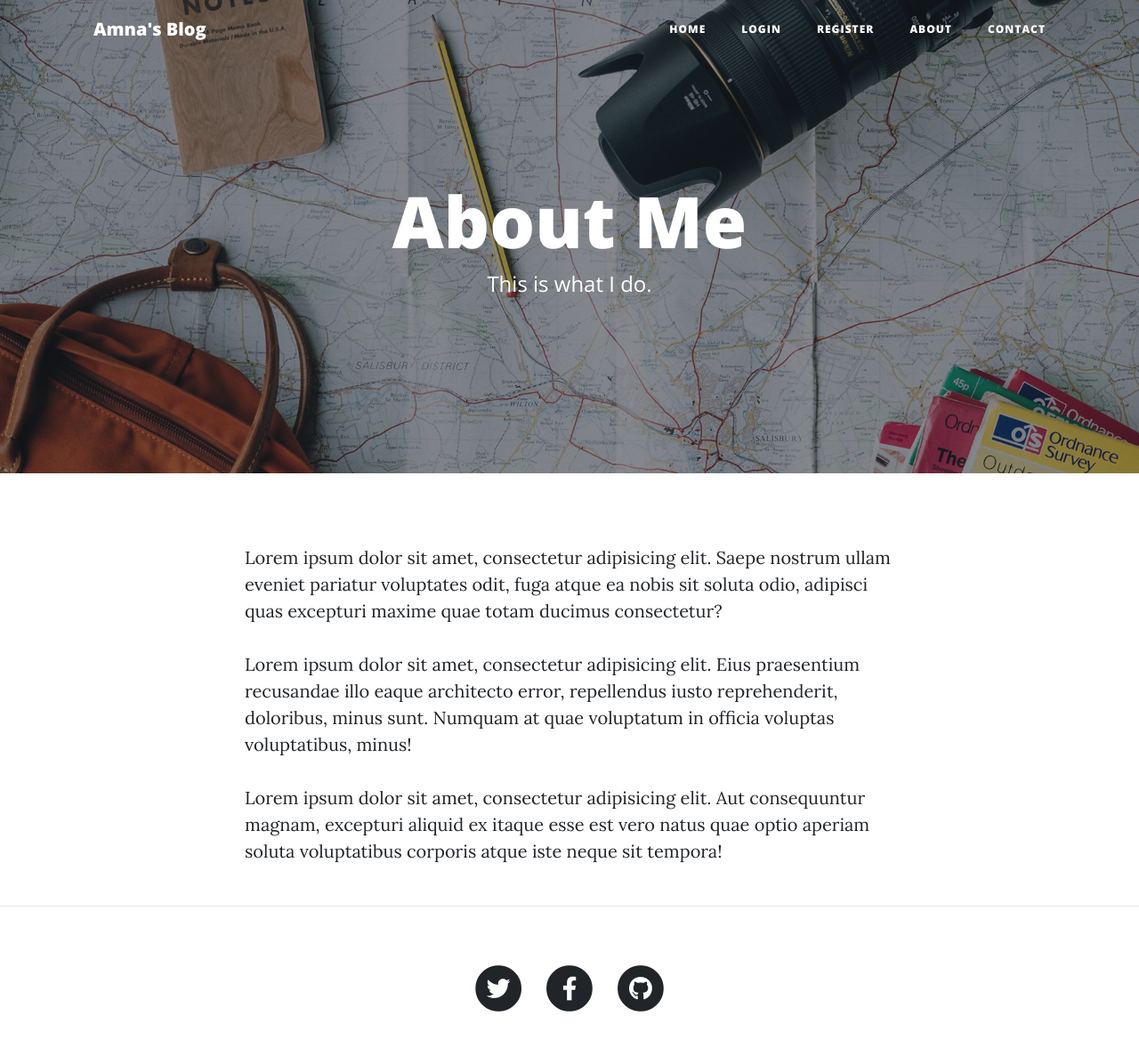
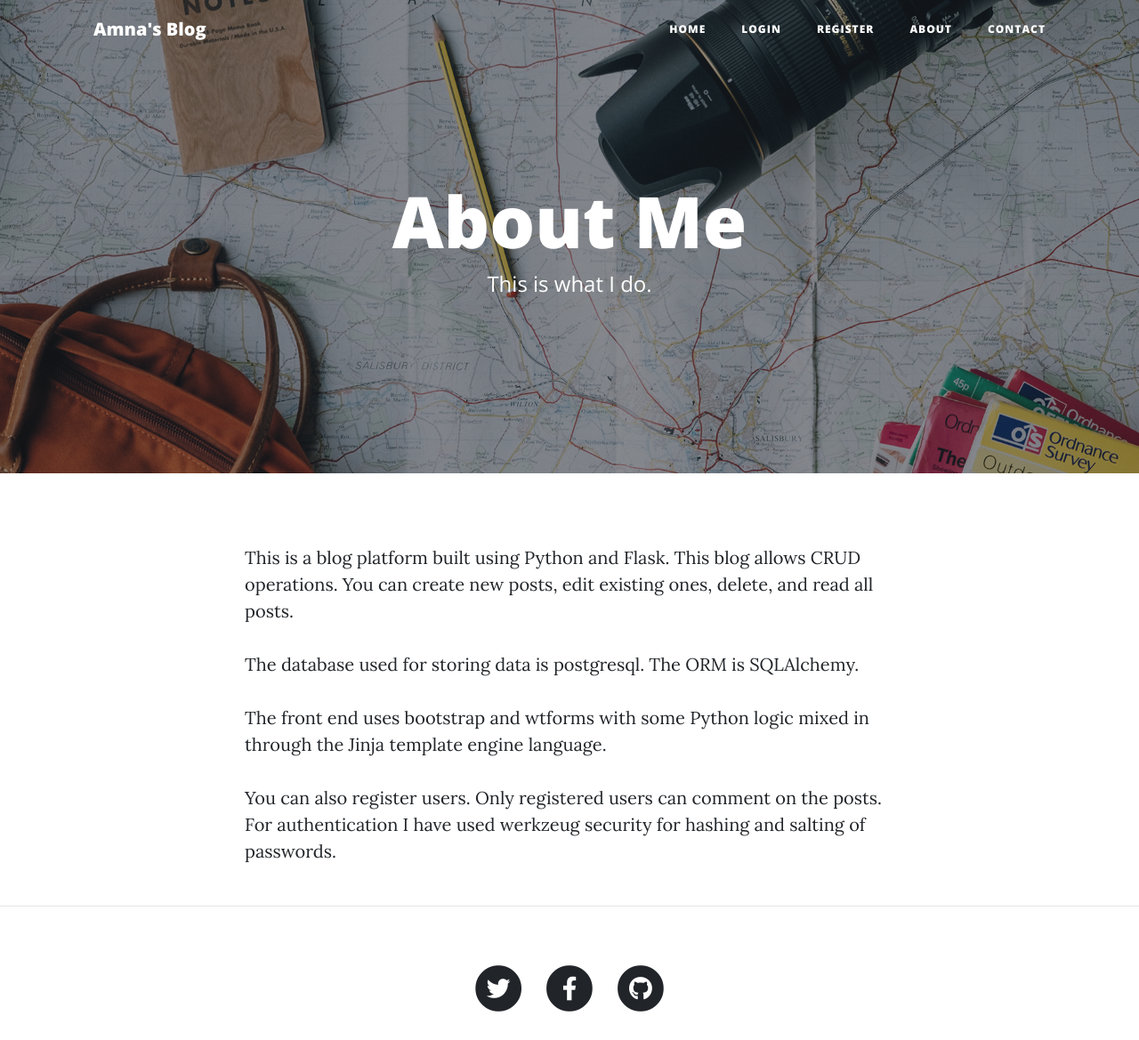
Before and after one commit to XinSheng-star/blog-with-users, a Flask app: page /about in a window 1280 px wide. Shown: the top 1169 px of the page at 89% size. Run offline with Flask 2, Linux system fonts and the light colour scheme; some libraries are stand-ins or nearby versions.

Commit message:
updated about

```diff
--- a/templates/about.html
+++ b/templates/about.html
@@ -19,9 +19,10 @@
   <div class="container">
     <div class="row">
       <div class="col-lg-8 col-md-10 mx-auto">
-        <p>Lorem ipsum dolor sit amet, consectetur adipisicing elit. Saepe nostrum ullam eveniet pariatur voluptates odit, fuga atque ea nobis sit soluta odio, adipisci quas excepturi maxime quae totam ducimus consectetur?</p>
-        <p>Lorem ipsum dolor sit amet, consectetur adipisicing elit. Eius praesentium recusandae illo eaque architecto error, repellendus iusto reprehenderit, doloribus, minus sunt. Numquam at quae voluptatum in officia voluptas voluptatibus, minus!</p>
-        <p>Lorem ipsum dolor sit amet, consectetur adipisicing elit. Aut consequuntur magnam, excepturi aliquid ex itaque esse est vero natus quae optio aperiam soluta voluptatibus corporis atque iste neque sit tempora!</p>
+        <p>This is a blog platform built using Python and Flask. This blog allows CRUD operations. You can create new posts, edit existing ones, delete, and read all posts. </p>
+        <p>The database  used  for storing data is postgresql. The ORM is SQLAlchemy.</p>
+        <p>The front end uses bootstrap and wtforms  with some Python logic mixed in through the Jinja template engine language.</p>
+        <p>You can also register users. Only registered users can comment on the posts. For authentication I have used werkzeug security for hashing and salting of passwords.</p>
       </div>
     </div>
   </div>
```
